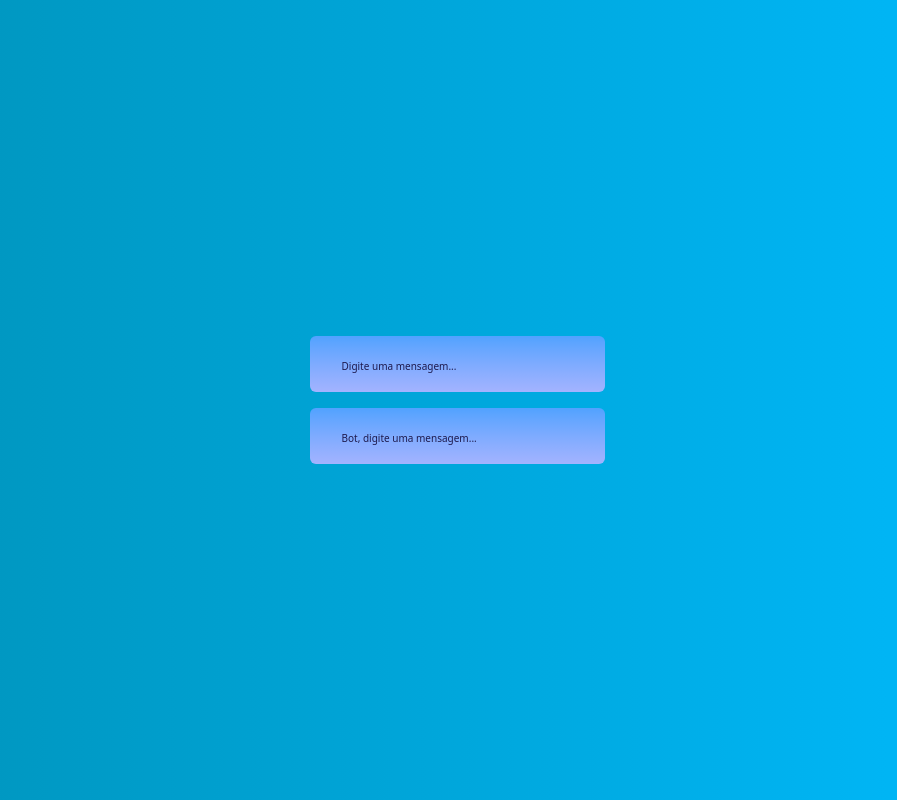
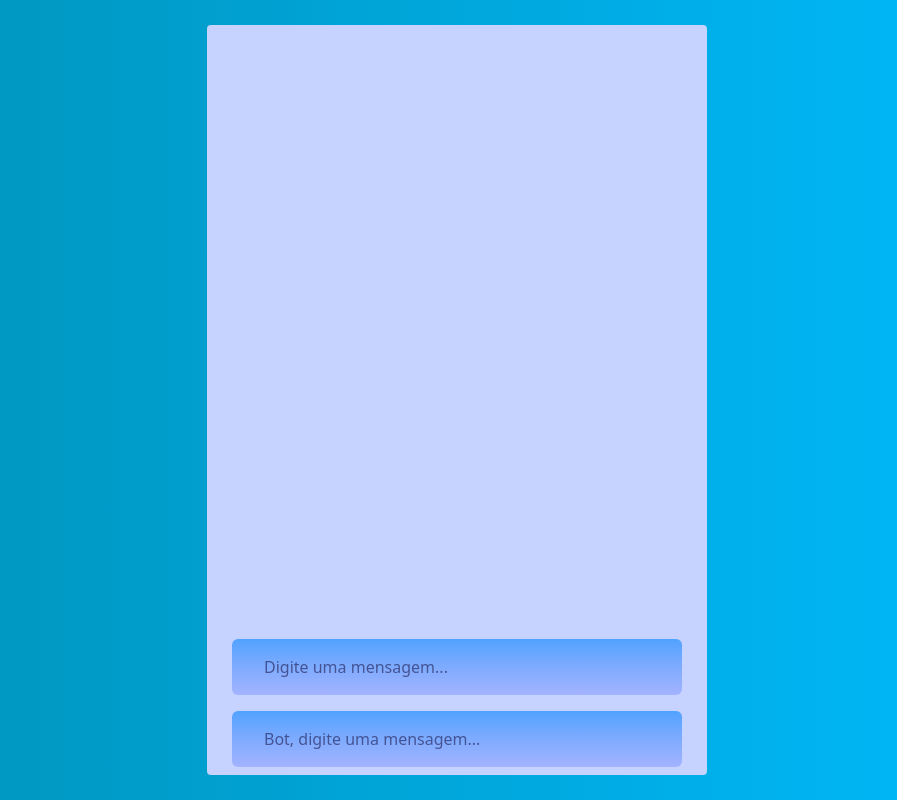
Before and after one commit to mateushoffmann7/simple-chat-next, a Next.js app: page /chat-room in a window 1280 px wide. Shown: the whole page, without its empty margins (183-1080 px from the left). Built offline with nearby package versions, Linux system fonts and the light colour scheme.

Commit message:
refactor: simplify chat room structure and enhance input handling with message submission

```diff
--- a/app/chat-room/page.tsx
+++ b/app/chat-room/page.tsx
@@ -6,9 +6,7 @@ import { CardChat } from '../components/ui/chat-card';
 export default function ChatRoom() {
   return (
     <div className="flex flex-col items-center h-screen justify-center gap-4 bg-linear-90 to-sky-400 from-cyan-600">
-      <CardChat>
-        <ChatHistory />
-      </CardChat>
+      <ChatHistory />
     </div>
   );
 }
--- a/app/components/chat-history.tsx
+++ b/app/components/chat-history.tsx
@@ -2,7 +2,8 @@
 
 import { useState } from 'react';
 import { Input } from './ui/input';
-import { ContextInput, useContextInput } from '../contexts/context-input';
+import { useContextInput } from '../contexts/context-input';
+import { CardChat } from './ui/chat-card';
 
 export function ChatHistory() {
   const context = useContextInput();
@@ -10,25 +11,47 @@ export function ChatHistory() {
   const [input1, setInput1] = useState('');
   const [input2, setInput2] = useState('');
 
+  const [messages, setMessages] = useState<{ text: string; sender: string }[]>(
+    [],
+  );
+  const handleSubmit1 = () => {
+    setMessages([
+      ...messages,
+      { text: input1, sender: context?.name || `${context?.name}` },
+    ]);
+    setInput1('');
+  };
+
+  const handleSubmit2 = () => {
+    setMessages([...messages, { text: input2, sender: 'Bot' }]);
+    setInput2('');
+  };
+
   return (
     <div>
       <div>
+        <CardChat messages={messages}>
           <Input
             value={input1}
+            onSubmit={handleSubmit1}
             onChange={setInput1}
             placeholder={
               context?.name
                 ? `${context.name}, digite uma mensagem...`
                 : 'Digite uma mensagem...'
             }
-          className="py-4 px-8 rounded-md m-2 bg-linear-to-t to-blue-400 from-indigo-300 placeholder:text-indigo-950 placeholder:text-[10px]"
+            className="py-4 px-8 rounded-md m-2 bg-linear-to-t to-blue-400 from-indigo-300
+            placeholder:text-indigo-950 placeholder:text-[1rem] placeholder:opacity-60 outline-0 min-w-[450px]"
           />
           <Input
             value={input2}
+            onSubmit={handleSubmit2}
             onChange={setInput2}
             placeholder="Bot, digite uma mensagem..."
-          className="py-4 px-8 rounded-md m-2 bg-linear-to-t to-blue-400 from-indigo-300 placeholder:text-indigo-950 placeholder:text-[10px]"
+            className="py-4 px-8 rounded-md m-2 bg-linear-to-t to-blue-400 from-indigo-300 placeholder:text-indigo-950
+            placeholder:text-[1rem] placeholder:opacity-60 outline-0 min-w-[450px]"
           />
+        </CardChat>
       </div>
     </div>
   );
--- a/app/components/input-name.tsx
+++ b/app/components/input-name.tsx
@@ -13,13 +13,14 @@ export function InputName() {
       <div className="flex">
         <input
           className="py-4 px-8 rounded-md m-2 bg-linear-to-t to-blue-400 from-indigo-300
-        placeholder:text-indigo-950 border border-indigo-950"
+        placeholder:text-indigo-950 border border-indigo-950 outline-0"
           onChange={(e) => context?.setName(e.target.value)}
           value={context?.name}
           placeholder="Digite seu Nome"
         />
         <Link
           href="/chat-room"
+          onNavigate={() => {}}
           className="py-4 px-8 rounded-md m-2 bg-linear-to-r to-gray-300 from-teal-300
           placeholder:text-teal-950 cursor-pointer hover:opacity-80 border border-teal-950"
         >
--- a/app/components/ui/chat-card.tsx
+++ b/app/components/ui/chat-card.tsx
@@ -1,5 +1,34 @@
+'use client';
+
+import { useContextInput } from '@/app/contexts/context-input';
 import { ReactNode } from 'react';
 
-export function CardChat({ children }: { children: ReactNode }) {
-  return <div>{children}</div>;
+interface PropsCard {
+  messages: {
+    text: string;
+    sender: string;
+  }[];
+  children: ReactNode;
 }
+
+export function CardChat({ children, messages }: PropsCard) {
+  const context = useContextInput();
+  return (
+    <div className="bg-indigo-200 h-[750px] w-[500px] flex flex-col items-center justify-end rounded">
+      <div className="h-full w-full resize-none outline-0 flex flex-col flex-1 overflow-y-auto p-4 space-y-4">
+        {messages.map((msg, index) => {
+          const isBot = msg.sender === 'Bot';
+          return (
+            <div key={index} className={isBot ? 'flex justify-end' : ''}>
+              <div className="w-[200px] bg-indigo-100 rounded p-2">
+                <h1 className="font-bold">{msg.sender}</h1>
+                <p>{msg.text}</p>
+              </div>
+            </div>
+          );
+        })}
+      </div>
+      {children}
+    </div>
+  );
+}
--- a/app/components/ui/input.tsx
+++ b/app/components/ui/input.tsx
@@ -1,23 +1,36 @@
 'use client';
 
-interface InputProps {
+export interface InputProps {
   value: string;
   onChange: (value: string) => void;
+  onSubmit: () => void;
   placeholder?: string;
   className?: string;
 }
 
-export function Input({ value, onChange, placeholder, className }: InputProps) {
+export function Input({
+  value,
+  onChange,
+  placeholder,
+  className,
+  onSubmit,
+}: InputProps) {
+  const handleKeyUp = (e: React.KeyboardEvent<HTMLInputElement>) => {
+    if (e.key === 'Enter' && onSubmit) {
+      onSubmit();
+    }
+  };
+
   return (
     <div>
       <input
         type="text"
         value={value}
         placeholder={placeholder}
+        onKeyUp={handleKeyUp}
         onChange={(e) => onChange(e.target.value)}
         className={className}
       />
-      <p className="text-black">{}</p>
     </div>
   );
 }
```
Lines whose indentation alone changed are shown as unchanged.
